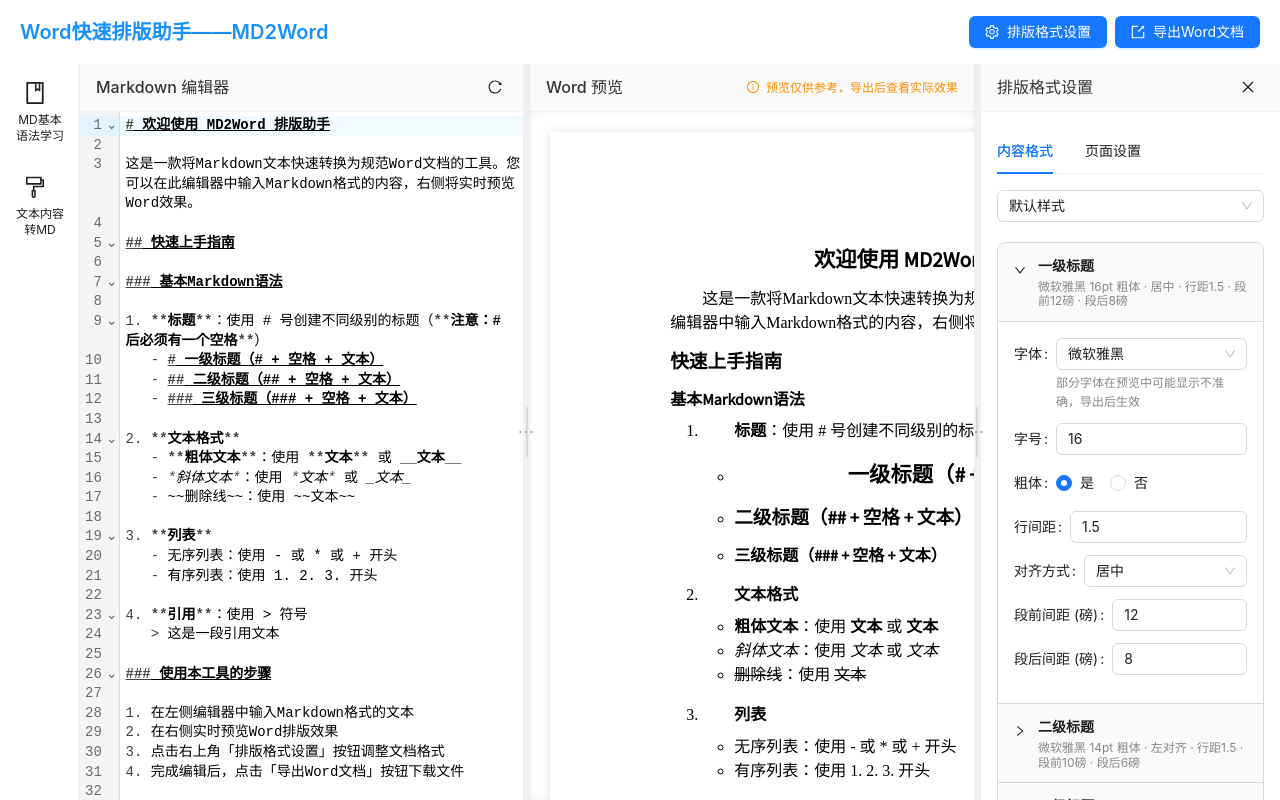
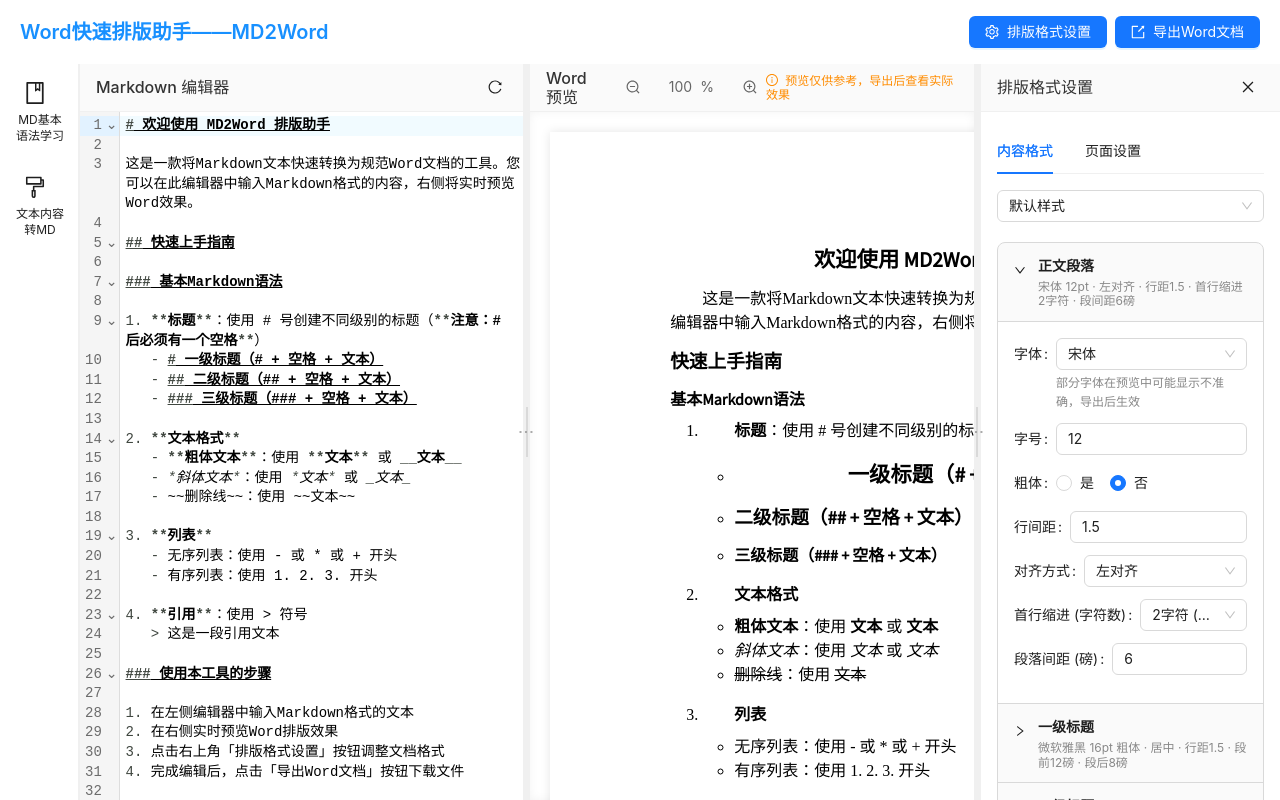
Before and after one commit to chenningling/MD2Word, a React (Create React App) app: page / in a window 1280 px wide. Built offline with nearby package versions, Linux system fonts and the light colour scheme; a web font is replaced by a local one.

Commit message:
样式细节优化

```diff
--- a/src/components/FormatSettings/FormatSettings.js
+++ b/src/components/FormatSettings/FormatSettings.js
@@ -487,12 +487,12 @@ const FormatSettings = ({ visible, toggleSettings }) => {
               </StyledSelect>
             </TemplateSelect>
 
-            <StyledCollapse defaultActiveKey={['heading1']}>
+            <StyledCollapse defaultActiveKey={['paragraph']}>
+              {renderElementSettings('paragraph', '正文段落')}
               {renderElementSettings('heading1', '一级标题')}
               {renderElementSettings('heading2', '二级标题')}
               {renderElementSettings('heading3', '三级标题')}
               {renderElementSettings('heading4', '四级标题')}
-              {renderElementSettings('paragraph', '正文段落')}
               {renderElementSettings('quote', '引用文本')}
             </StyledCollapse>
           </TabPane>
@@ -500,13 +500,16 @@ const FormatSettings = ({ visible, toggleSettings }) => {
           <TabPane tab="页面设置" key="page">
             <Form layout="vertical">
               <FormItem label="页面大小">
-                <Radio.Group
+                <Select
                   value={formatSettings.page.size}
-                  onChange={(e) => handlePageSettingChange('size', e.target.value)}
+                  onChange={(value) => handlePageSettingChange('size', value)}
+                  style={{ width: '100%' }}
                 >
-                  <Radio.Button value="A4">A4</Radio.Button>
-                  <Radio.Button value="Letter">Letter</Radio.Button>
-                </Radio.Group>
+                  <Option value="A4">A4 (21厘米 × 29.7厘米)</Option>
+                  <Option value="A3">A3 (29.7厘米 × 42厘米)</Option>
+                  <Option value="8K">8开 (26厘米 × 36.8厘米)</Option>
+                  <Option value="16K">16开 (18.4厘米 × 26厘米)</Option>
+                </Select>
               </FormItem>
 
               <FormItem label="页面边距 (厘米)">
--- a/src/components/Sidebar/MarkdownGuide.js
+++ b/src/components/Sidebar/MarkdownGuide.js
@@ -278,19 +278,29 @@ const MarkdownGuide = () => {
       key: '1',
       syntax: '| 表头1 | 表头2 | 表头3 |\n| --- | --- | --- |\n| 单元格1 | 单元格2 | 单元格3 |\n| 单元格4 | 单元格5 | 单元格6 |',
       result: (
-        <Table
-          pagination={false}
-          size="small"
-          columns={[
-            { title: '表头1', dataIndex: 'col1', key: 'col1' },
-            { title: '表头2', dataIndex: 'col2', key: 'col2' },
-            { title: '表头3', dataIndex: 'col3', key: 'col3' }
-          ]}
-          dataSource={[
-            { key: '1', col1: '单元格1', col2: '单元格2', col3: '单元格3' },
-            { key: '2', col1: '单元格4', col2: '单元格5', col3: '单元格6' }
-          ]}
-        />
+        <div style={{ fontSize: '12px', width: '100%', overflowX: 'auto' }}>
+          <table style={{ borderCollapse: 'collapse', width: 'auto', tableLayout: 'auto', whiteSpace: 'nowrap' }}>
+            <thead>
+              <tr>
+                <th style={{ border: '1px solid #ddd', padding: '4px 8px', textAlign: 'center', minWidth: '60px' }}>表头1</th>
+                <th style={{ border: '1px solid #ddd', padding: '4px 8px', textAlign: 'center', minWidth: '60px' }}>表头2</th>
+                <th style={{ border: '1px solid #ddd', padding: '4px 8px', textAlign: 'center', minWidth: '60px' }}>表头3</th>
+              </tr>
+            </thead>
+            <tbody>
+              <tr>
+                <td style={{ border: '1px solid #ddd', padding: '4px 8px', textAlign: 'center' }}>单元格1</td>
+                <td style={{ border: '1px solid #ddd', padding: '4px 8px', textAlign: 'center' }}>单元格2</td>
+                <td style={{ border: '1px solid #ddd', padding: '4px 8px', textAlign: 'center' }}>单元格3</td>
+              </tr>
+              <tr>
+                <td style={{ border: '1px solid #ddd', padding: '4px 8px', textAlign: 'center' }}>单元格4</td>
+                <td style={{ border: '1px solid #ddd', padding: '4px 8px', textAlign: 'center' }}>单元格5</td>
+                <td style={{ border: '1px solid #ddd', padding: '4px 8px', textAlign: 'center' }}>单元格6</td>
+              </tr>
+            </tbody>
+          </table>
+        </div>
       ),
       description: '使用 | 分隔表格列，使用 --- 分隔表头和内容'
     }
--- a/src/components/WordPreview/WordPreview.js
+++ b/src/components/WordPreview/WordPreview.js
@@ -5,8 +5,8 @@ import { useDocument } from '../../contexts/DocumentContext/DocumentContext';
 import Prism from 'prismjs';
 import 'prismjs/themes/prism.css';
 import { renderMermaidToPng, isMermaidCode } from '../../utils/mermaidUtils';
-import { InfoCircleOutlined } from '@ant-design/icons';
-import { Tooltip } from 'antd';
+import { InfoCircleOutlined, ZoomInOutlined, ZoomOutOutlined } from '@ant-design/icons';
+import { Tooltip, Button, Dropdown, Space } from 'antd';
 
 // 导入字体
 import '@fontsource/source-serif-pro';
@@ -60,6 +60,29 @@ const PreviewTitle = styled.div`
   color: #333;
 `;
 
+const ZoomControls = styled.div`
+  display: flex;
+  align-items: center;
+  margin-left: 16px;
+
+  .zoom-button {
+    color: #666;
+    font-size: 14px;
+    padding: 4px 8px;
+    &:hover {
+      color: #1890ff;
+    }
+  }
+
+  .zoom-value {
+    margin: 0 4px;
+    min-width: 50px;
+    text-align: center;
+    font-size: 14px;
+    color: #666;
+  }
+`;
+
 const PreviewHint = styled.div`
   color: #ff8c00; /* 明亮的橙色 */
   font-size: 12px;
@@ -86,6 +109,9 @@ const WordDocument = styled.div`
   padding: ${props => `${props.marginTop}cm ${props.marginRight}cm ${props.marginBottom}cm ${props.marginLeft}cm`};
   background-color: white;
   box-shadow: 0 0 10px rgba(0, 0, 0, 0.1);
+  transform: scale(${props => props.zoom});
+  transform-origin: top center;
+  transition: transform 0.2s ease;
 
   h1, h2, h3, h4, h5, h6 {
     font-family: ${props => getMappedFont(props.heading1.fontFamily)};
@@ -240,6 +266,38 @@ const WordDocument = styled.div`
 const WordPreview = () => {
   const { markdown, formatSettings } = useDocument();
   const [processedHtml, setProcessedHtml] = useState('');
+  const [zoom, setZoom] = useState(1); // 默认缩放比例为1 (100%)
+
+  // 缩放级别选项
+  const zoomOptions = [
+    { key: '0.5', label: '50%', value: 0.5 },
+    { key: '0.75', label: '75%', value: 0.75 },
+    { key: '1', label: '100%', value: 1 },
+    { key: '1.25', label: '125%', value: 1.25 },
+    { key: '1.5', label: '150%', value: 1.5 },
+    { key: '2', label: '200%', value: 2 },
+  ];
+
+  // 处理缩放变化
+  const handleZoomChange = (newZoom) => {
+    setZoom(newZoom);
+  };
+
+  // 缩小
+  const zoomOut = () => {
+    const currentIndex = zoomOptions.findIndex(option => option.value === zoom);
+    if (currentIndex > 0) {
+      setZoom(zoomOptions[currentIndex - 1].value);
+    }
+  };
+
+  // 放大
+  const zoomIn = () => {
+    const currentIndex = zoomOptions.findIndex(option => option.value === zoom);
+    if (currentIndex < zoomOptions.length - 1) {
+      setZoom(zoomOptions[currentIndex + 1].value);
+    }
+  };
 
   // 配置marked选项，确保表格正确渲染
   const markedOptions = useMemo(() => {
@@ -320,10 +378,42 @@ const WordPreview = () => {
 
   const { content, page } = formatSettings;
 
+  // 缩放下拉菜单项
+  const zoomMenuItems = zoomOptions.map(option => ({
+    key: option.key,
+    label: option.label,
+    onClick: () => handleZoomChange(option.value)
+  }));
+
   return (
     <PreviewContainer>
       <PreviewHeader>
-        <PreviewTitle>Word 预览</PreviewTitle>
+        <div style={{ display: 'flex', alignItems: 'center' }}>
+          <PreviewTitle>Word 预览</PreviewTitle>
+          <ZoomControls>
+            <Button
+              type="text"
+              className="zoom-button"
+              icon={<ZoomOutOutlined />}
+              onClick={zoomOut}
+              disabled={zoom <= zoomOptions[0].value}
+            />
+            <Dropdown menu={{ items: zoomMenuItems }} trigger={['click']}>
+              <Button type="text" className="zoom-value">
+                <Space>
+                  {(zoom * 100).toFixed(0)}%
+                </Space>
+              </Button>
+            </Dropdown>
+            <Button
+              type="text"
+              className="zoom-button"
+              icon={<ZoomInOutlined />}
+              onClick={zoomIn}
+              disabled={zoom >= zoomOptions[zoomOptions.length - 1].value}
+            />
+          </ZoomControls>
+        </div>
         <PreviewHint>
           <Tooltip title="由于浏览器渲染限制，预览效果与实际Word文档可能存在差异，特别是字体显示。导出后的文档将正确应用您选择的所有格式。">
             <InfoCircleOutlined /> 预览仅供参考，导出后查看实际效果
@@ -342,6 +432,7 @@ const WordPreview = () => {
           heading4={content.heading4}
           paragraph={content.paragraph}
           quote={content.quote}
+          zoom={zoom}
           dangerouslySetInnerHTML={{ __html: processedHtml }}
         />
       </PreviewContent>
--- a/src/services/exportService.js
+++ b/src/services/exportService.js
@@ -79,6 +79,46 @@ const createWordDocument = (tokens, formatSettings) => {
     left: convertInchesToTwip(page.margin.left / 2.54)
   };
 
+  // 设置页面大小
+  let pageSize = {};
+
+  switch (page.size) {
+    case 'A4':
+      pageSize = {
+        width: 11906, // 210mm = 8.27in = 11906 twips
+        height: 16838, // 297mm = 11.69in = 16838 twips
+        orientation: 'portrait'
+      };
+      break;
+    case 'A3':
+      pageSize = {
+        width: 16838, // 297mm = 11.69in = 16838 twips
+        height: 23811, // 420mm = 16.54in = 23811 twips
+        orientation: 'portrait'
+      };
+      break;
+    case '8K':
+      pageSize = {
+        width: 14748, // 260mm = 10.24in = 14748 twips
+        height: 20866, // 368mm = 14.49in = 20866 twips
+        orientation: 'portrait'
+      };
+      break;
+    case '16K':
+      pageSize = {
+        width: 10433, // 184mm = 7.24in = 10433 twips
+        height: 14748, // 260mm = 10.24in = 14748 twips
+        orientation: 'portrait'
+      };
+      break;
+    default:
+      pageSize = {
+        width: 11906, // A4 default
+        height: 16838,
+        orientation: 'portrait'
+      };
+  }
+
   // 创建文档
   const doc = new Document({
     sections: [
@@ -86,9 +126,7 @@ const createWordDocument = (tokens, formatSettings) => {
         properties: {
           page: {
             margin: margins,
-            size: {
-              orientation: 'portrait'
-            }
+            size: pageSize
           }
         },
         children: parseTokensToDocxElements(tokens, content)
```
